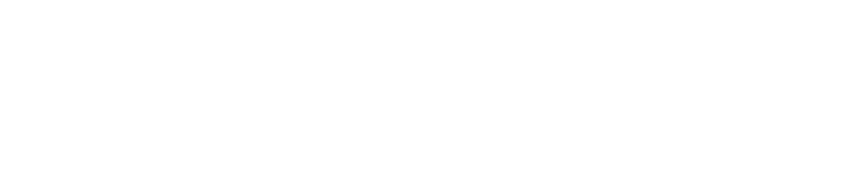
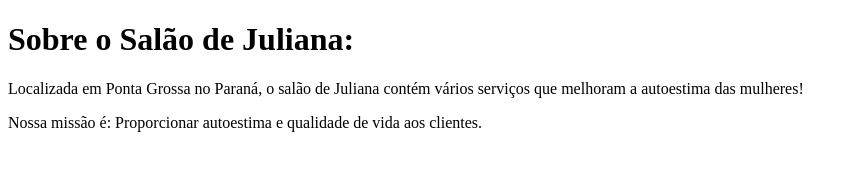
Before and after one commit to MaryCrossLilith/cursohtml1, a plain HTML site: page index.html in a window 1280 px wide. Shown: the whole page, without its empty margins (0-857 px from the left). Drawn offline with Linux system fonts and the light colour scheme.

Commit message:
paragrafos

```diff
--- a/index.html
+++ b/index.html
@@ -6,6 +6,9 @@
     <title>Juliana Hurla Espaço da Beleza - Sobre</title>
 </head>
 <body>
+    <h1>Sobre o Salão de Juliana:</h1>
+    <p>Localizada em Ponta Grossa no Paraná, o salão de Juliana contém vários serviços que melhoram a autoestima das mulheres!</p>
+    <p>Nossa missão é: Proporcionar autoestima e qualidade de vida aos clientes.</p>
 
 </body>
 </html>
```
